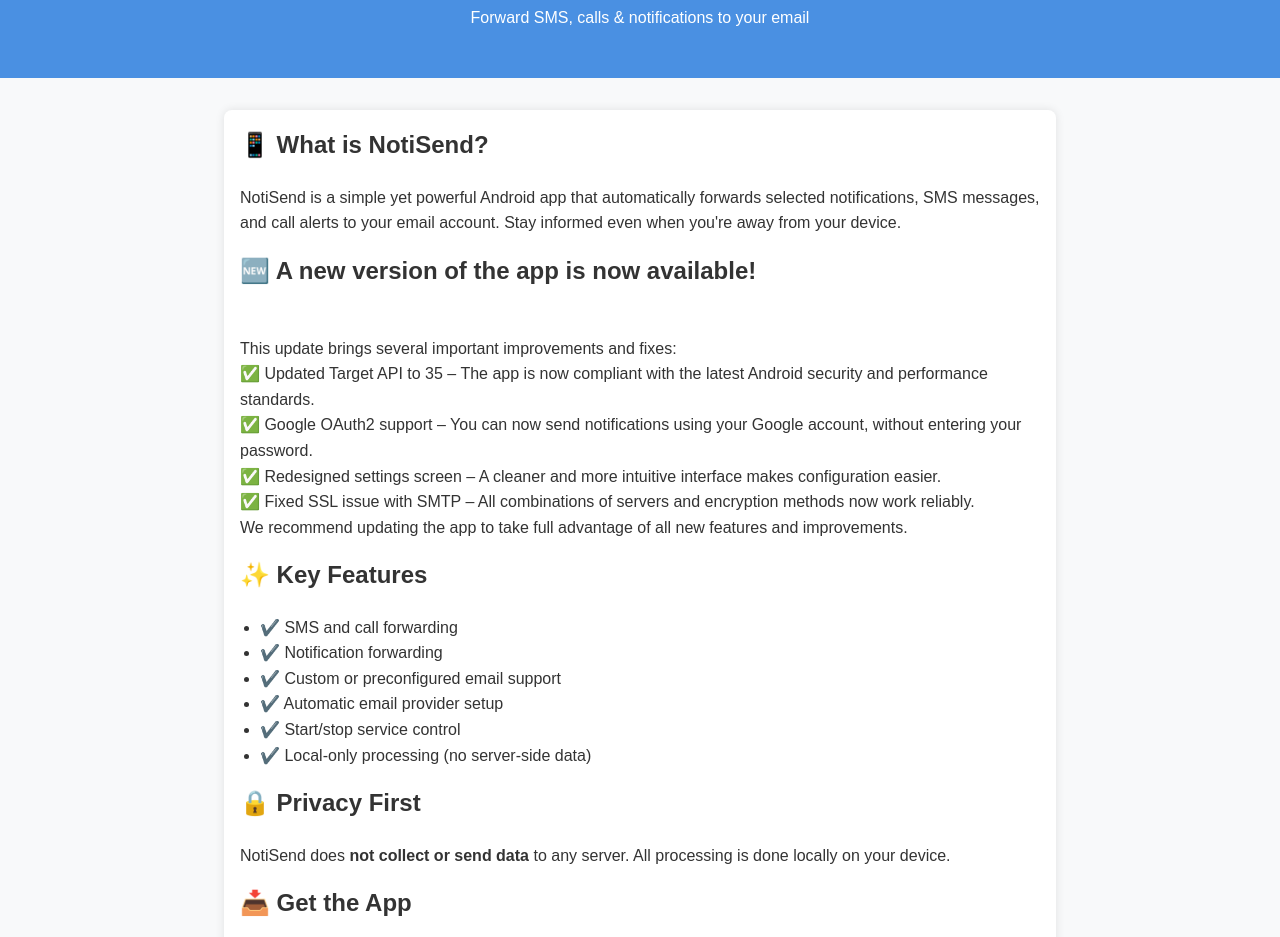
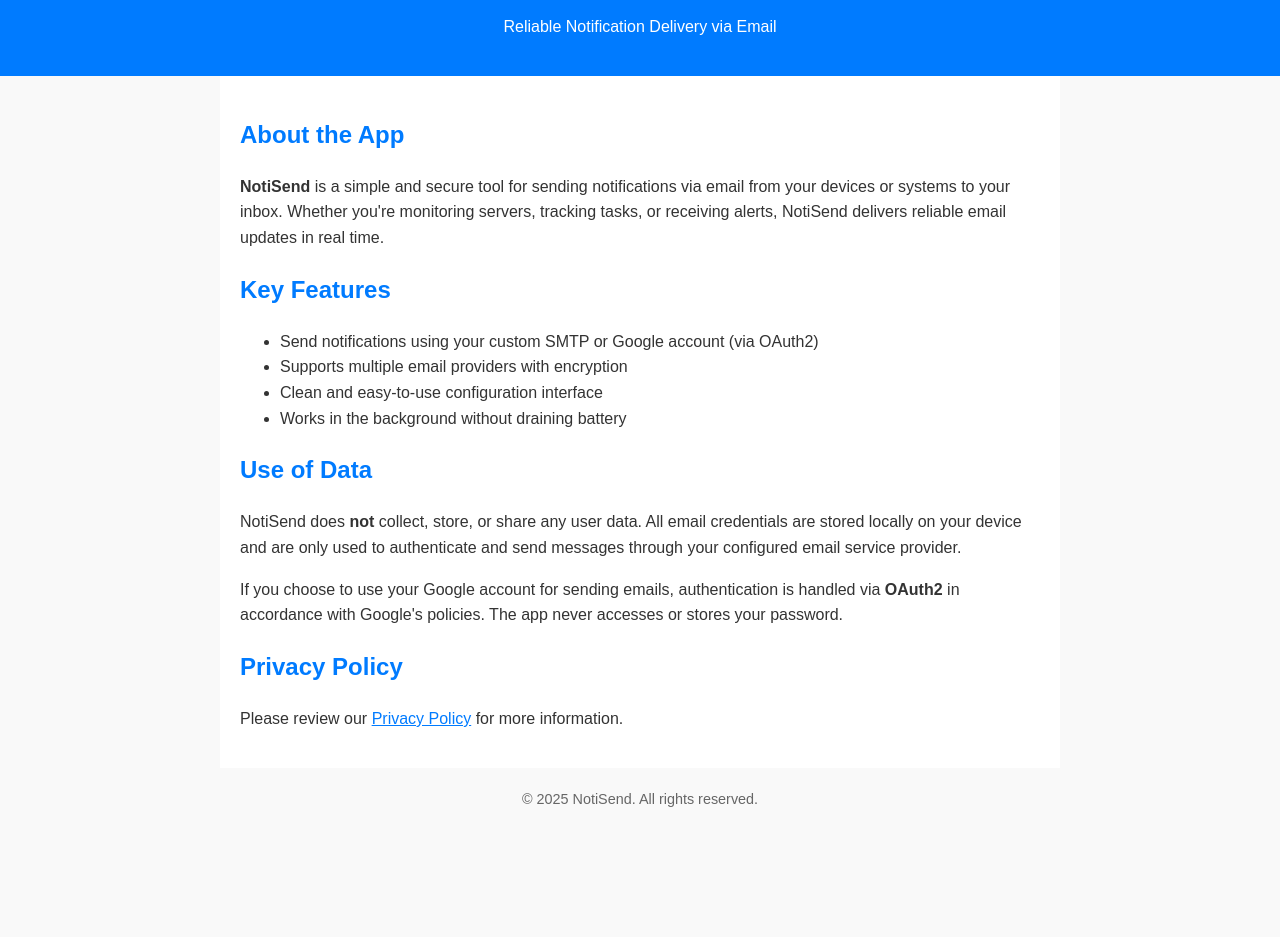
Before and after one commit to hofgezang/notisendsite, a plain HTML site: page index.html in a window 1280 px wide. Shown: the part 100-1037 px from the top of the page. After the commit the page ends 931 px from the top, so only its background shows below. Drawn offline with Linux system fonts and the light colour scheme.

Commit message:
Update index.html

```diff
--- a/index.html
+++ b/index.html
@@ -2,51 +2,40 @@
 <html lang="en">
 <head>
   <meta charset="UTF-8" />
-  <meta name="viewport" content="width=device-width, initial-scale=1.0" />
-  <title>NotiSend - Email Notification Forwarder</title>
+  <meta name="viewport" content="width=device-width, initial-scale=1.0"/>
+  <title>NotiSend – Notification Delivery App</title>
   <style>
     body {
-      font-family: sans-serif;
+      font-family: Arial, sans-serif;
       line-height: 1.6;
       margin: 0;
       padding: 0;
-      background: #f8f9fa;
+      background: #f9f9f9;
       color: #333;
     }
     header {
-      background: #4a90e2;
+      background: #007bff;
       color: #fff;
-      padding: 2rem;
+      padding: 20px;
       text-align: center;
     }
-    section {
+    main {
       max-width: 800px;
-      margin: 2rem auto;
-      padding: 1rem;
+      margin: auto;
+      padding: 20px;
       background: #fff;
-      border-radius: 8px;
-      box-shadow: 0 0 10px rgba(0,0,0,0.1);
     }
     h1, h2 {
-      margin-top: 0;
-    }
-    ul {
-      padding-left: 20px;
+      color: #007bff;
     }
     footer {
       text-align: center;
-      padding: 1rem;
+      padding: 20px;
       font-size: 0.9em;
-      color: #777;
+      color: #666;
     }
-    a.button {
-      display: inline-block;
-      margin-top: 1rem;
-      background: #4a90e2;
-      color: #fff;
-      padding: 0.75rem 1.5rem;
-      border-radius: 5px;
-      text-decoration: none;
+    a {
+      color: #007bff;
     }
   </style>
 </head>
@@ -54,50 +43,31 @@
 
   <header>
     <h1>NotiSend</h1>
-    <p>Forward SMS, calls & notifications to your email</p>
+    <p>Reliable Notification Delivery via Email</p>
   </header>
 
-  <section>
-    <h2>📱 What is NotiSend?</h2>
-    <p>
-      NotiSend is a simple yet powerful Android app that automatically forwards selected notifications, SMS messages, and call alerts to your email account.
-      Stay informed even when you're away from your device.
-    </p>
+  <main>
+    <h2>About the App</h2>
+    <p><strong>NotiSend</strong> is a simple and secure tool for sending notifications via email from your devices or systems to your inbox. Whether you're monitoring servers, tracking tasks, or receiving alerts, NotiSend delivers reliable email updates in real time.</p>
 
-    <p>
-
-     <h2> 🆕 A new version of the app is now available!</h2><br>
-This update brings several important improvements and fixes:<br>
-✅ Updated Target API to 35 – The app is now compliant with the latest Android security and performance standards.<br>
-✅ Google OAuth2 support – You can now send notifications using your Google account, without entering your password.<br>
-✅ Redesigned settings screen – A cleaner and more intuitive interface makes configuration easier.<br>
-✅ Fixed SSL issue with SMTP – All combinations of servers and encryption methods now work reliably.<br>
-We recommend updating the app to take full advantage of all new features and improvements.<br>
-
-
-    </p>
-
-    <h2>✨ Key Features</h2>
+    <h2>Key Features</h2>
     <ul>
-      <li>✔️ SMS and call forwarding</li>
-      <li>✔️ Notification forwarding</li>
-      <li>✔️ Custom or preconfigured email support</li>
-      <li>✔️ Automatic email provider setup</li>
-      <li>✔️ Start/stop service control</li>
-      <li>✔️ Local-only processing (no server-side data)</li>
+      <li>Send notifications using your custom SMTP or Google account (via OAuth2)</li>
+      <li>Supports multiple email providers with encryption</li>
+      <li>Clean and easy-to-use configuration interface</li>
+      <li>Works in the background without draining battery</li>
     </ul>
 
-    <h2>🔒 Privacy First</h2>
-    <p>
-      NotiSend does <strong>not collect or send data</strong> to any server. All processing is done locally on your device.
-    </p>
+    <h2>Use of Data</h2>
+    <p>NotiSend does <strong>not</strong> collect, store, or share any user data. All email credentials are stored locally on your device and are only used to authenticate and send messages through your configured email service provider.</p>
+    <p>If you choose to use your Google account for sending emails, authentication is handled via <strong>OAuth2</strong> in accordance with Google's policies. The app never accesses or stores your password.</p>
 
-    <h2>📥 Get the App</h2>
-    <a href="https://play.google.com/store/apps/details?id=com.notisend2" class="button">Download on Google Play</a>
-  </section>
+    <h2>Privacy Policy</h2>
+    <p>Please review our <a href="privacy.html">Privacy Policy</a> for more information.</p>
+  </main>
 
   <footer>
-    &copy; 2025 NotiSend. Built with privacy in mind.
+    &copy; 2025 NotiSend. All rights reserved.
   </footer>
 
 </body>
```
